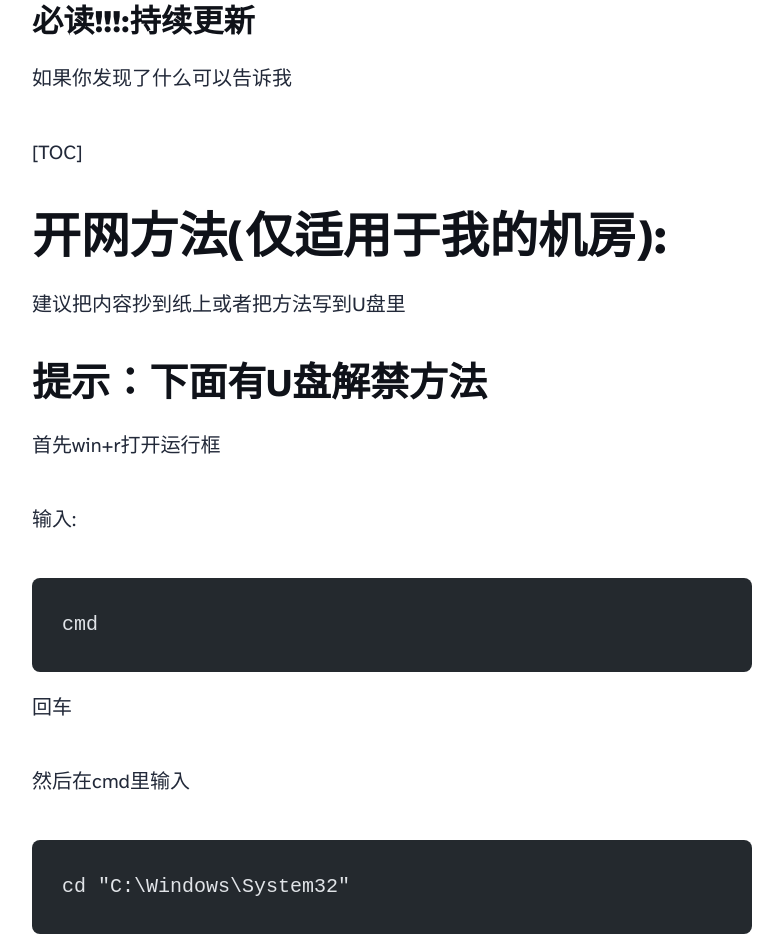
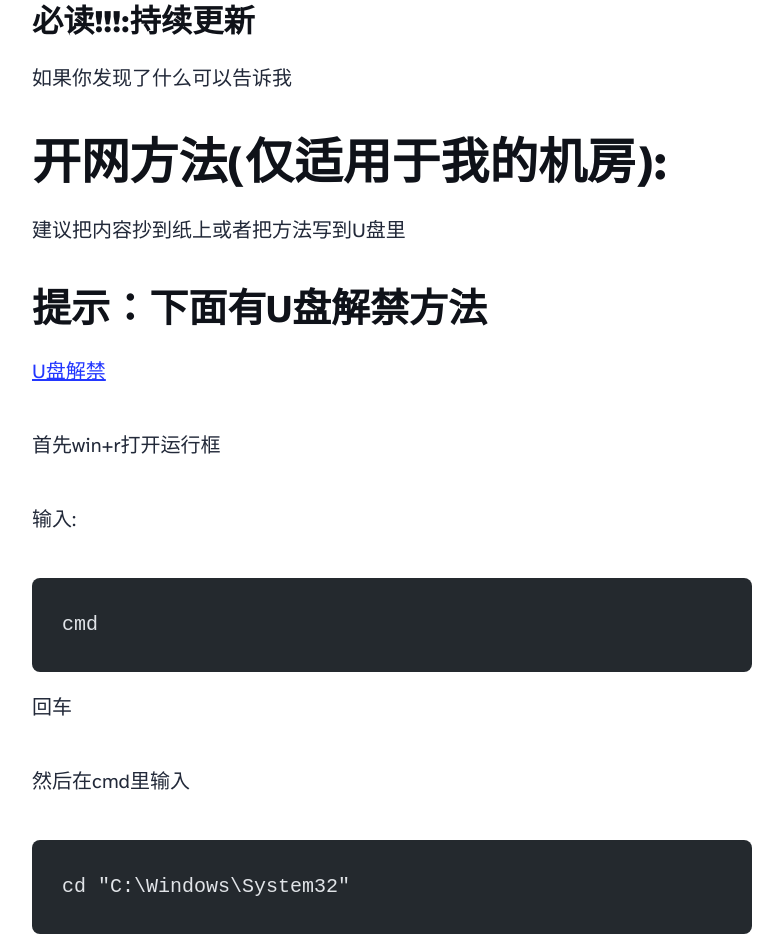
Before and after one commit to Bobozwb/boboweb, an Astro site: page /blog/shutongjifang in a window 1280 px wide. Shown: the part 1020-1957 px from the top of the page, without its empty margins (248-1031 px from the left). Built offline with nearby package versions, Linux system fonts and the light colour scheme; Astro itself is replaced by a stand-in of ours; code samples lack their colours.

Commit message:
Update shutongjifang.md

```diff
--- a/src/content/blog/shutongjifang.md
+++ b/src/content/blog/shutongjifang.md
@@ -11,13 +11,13 @@ heroImage: "/jiyu.jpg"
 
 如果你发现了什么可以告诉我
 
-[TOC]
-
 ## 开网方法(仅适用于我的机房):
 
 建议把内容抄到纸上或者把方法写到U盘里
 
 ### 提示：下面有U盘解禁方法
+
+[U盘解禁](#U盘解禁)
 
 首先win+r打开运行框
 
@@ -56,6 +56,8 @@ interface ipv4 set dns "以太网" static 61.139.2.69
 PS:如果内容失效请发邮件 我会及时更改
 
 (非原创)
+
+<span id="U盘解禁"></span>
 
 ## U盘解禁(仅适用于我的机房):
 
```
